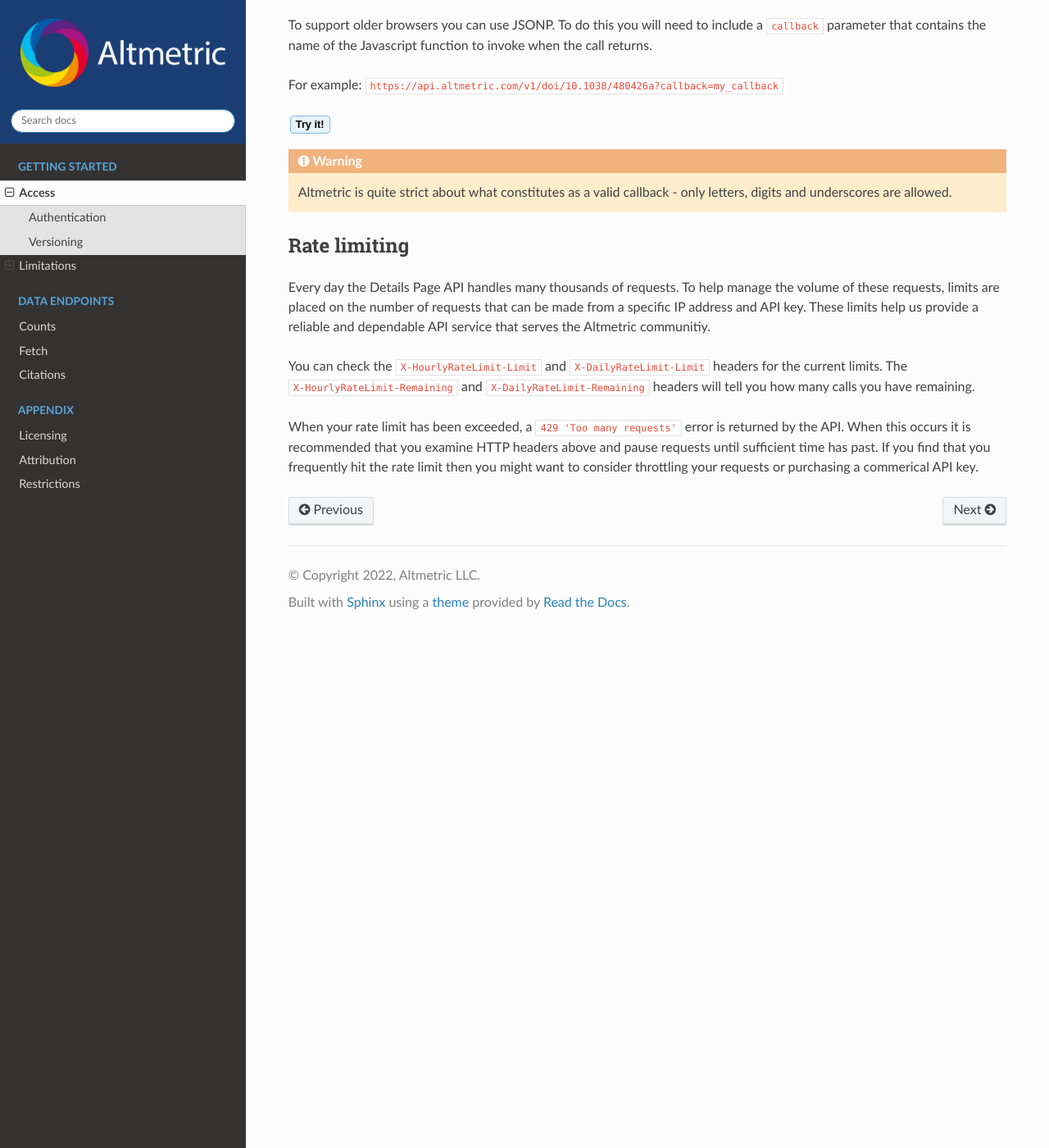
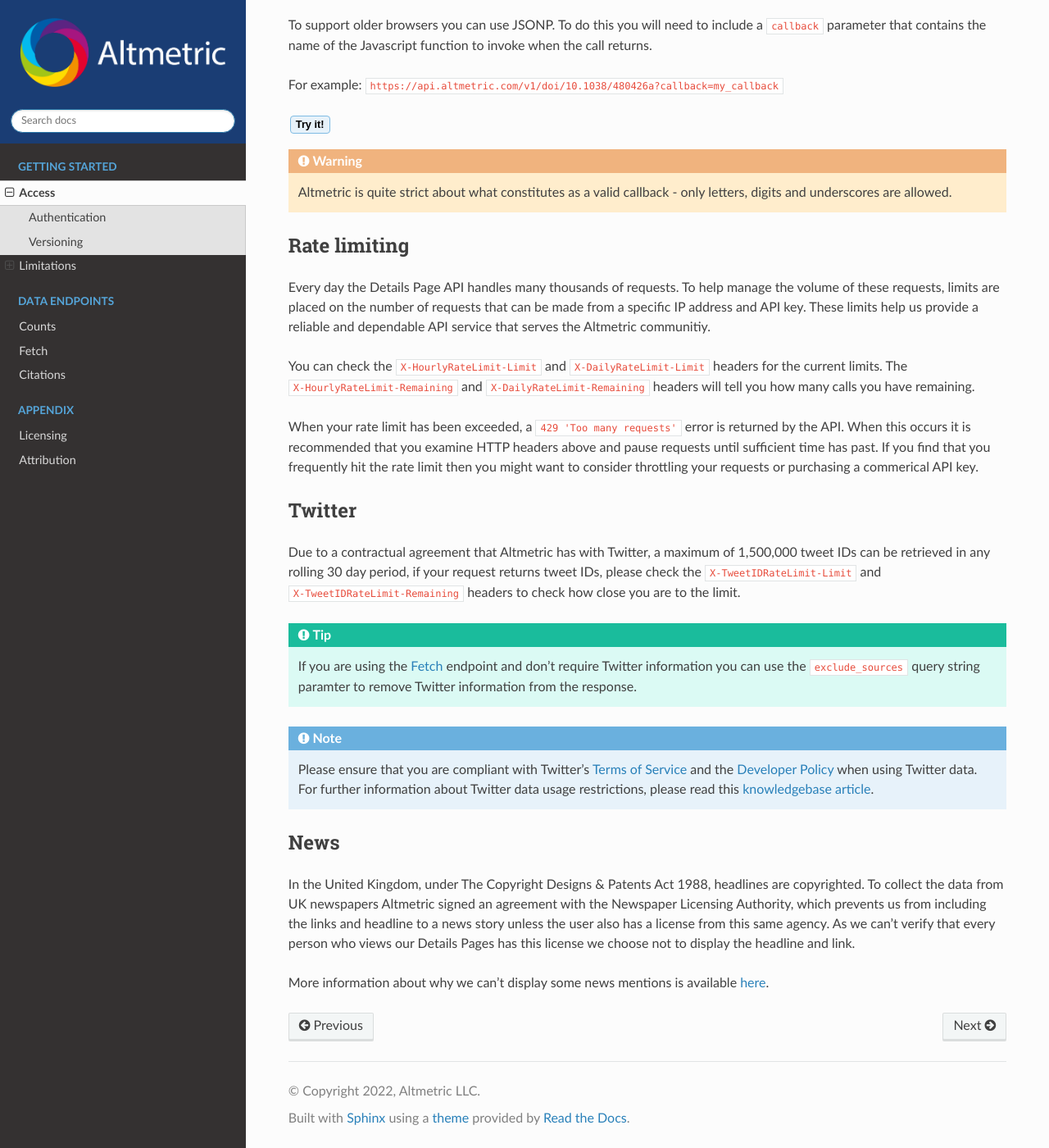
Before and after one commit to mlevans0/altmetric-details-page-api-docs, a Sphinx documentation site: the page built from source/getting-started.rst, in a window 1280 px wide and 1400 px high, scrolled down 1050 px. Shown: the whole window at 82% size. Built offline with Sphinx 7.4.7 and the Read the Docs theme 2.0.0, drawn with Linux system fonts in a browser that asks for light colours.

```diff
--- a/source/attribution.rst
+++ b/source/attribution.rst
@@ -1,3 +1,7 @@
 Attribution
 ===========
-If you use the Altmetric Details Page API in an app or mashup, please attribute us prominently on the page where the data is displayed. Our official branding guidelines include more information on how to credit us appropriately.
+If you use the Altmetric Details Page API in an app or mashup, please attribute us prominently on the page where the data is displayed.
+`Our official branding guidelines <https://help.altmetric.com/support/solutions/articles/6000242619-guide-for-displaying-altmetric-data-on-your-website>`_. include more information on how to credit us appropriately.
+
+If you are a researcher or using Altmetric data in a project you can read more about how to describe Altmetric data or cite Altmetric in research,
+in our `Guide for Describing Altmetric Data in your Publications <https://help.altmetric.com/support/solutions/articles/6000242693-guide-for-describing-altmetric-data-in-publications>`_.
--- a/source/conf.py
+++ b/source/conf.py
@@ -54,7 +54,8 @@
 html_theme_options = {
     'logo_only': True,
     'display_version': False,
-    'navigation_depth': 3,
+    'navigation_depth': -1,
+
 }
 html_logo = 'altmetric-logo-white.png'
 html_css_files = [
--- a/source/getting-started.rst
+++ b/source/getting-started.rst
@@ -64,3 +64,24 @@
 
 When your rate limit has been exceeded, a ``429 'Too many requests'`` error is returned by the API.  When this occurs it is recommended that you examine HTTP headers above and pause requests until
 sufficient time has past. If you find that you frequently hit the rate limit then you might want to consider throttling your requests or purchasing a commerical API key.
+
+Twitter
+=======
+Due to a contractual agreement that Altmetric has with Twitter, a maximum of 1,500,000 tweet IDs can be retrieved in any rolling 30 day period, if your request returns tweet IDs,
+please check the ``X-TweetIDRateLimit-Limit`` and ``X-TweetIDRateLimit-Remaining`` headers to check how close you are to the limit.
+
+.. tip::
+    If you are using the :ref:`Fetch` endpoint and don't require Twitter information you can use the ``exclude_sources`` query string paramter to remove Twitter information from the response.
+
+.. note::
+    Please ensure that you are compliant with Twitter's `Terms of Service <https://twitter.com/en/tos>`_ and the `Developer Policy <https://developer.twitter.com/en/developer-terms/policy.html>`_
+    when using Twitter data. For further information about Twitter data usage restrictions, please read
+    this `knowledgebase article <https://help.altmetric.com/support/solutions/articles/6000242073-twitter-data-available-in-altmetric-s-apis-and-data-exports>`_.
+
+News
+====
+In the United Kingdom, under The Copyright Designs & Patents Act 1988, headlines are copyrighted. To collect the data from UK newspapers Altmetric signed an agreement with the
+Newspaper Licensing Authority, which prevents us from including the links and headline to a news story unless the user also has a license from this same agency. As we can't
+verify that every person who views our Details Pages has this license we choose not to display the headline and link.
+
+More information about why we can't display some news mentions is available `here <https://help.altmetric.com/support/solutions/articles/6000241413-unclickable-links-on-a-detail-page>`_.
--- a/source/index.rst
+++ b/source/index.rst
@@ -32,4 +32,3 @@
 
    licensing
    attribution
-   restrictions
--- a/source/licensing.rst
+++ b/source/licensing.rst
@@ -7,7 +7,7 @@
 * Please attribute the data to Altmetric.com.
 * Do not redistribute the data in bulk.
 
-There are three ways you can access Altmetric’s data via our API:
+There are three ways you can access Altmetric's data via our API:
 
 For scientometrics research
 ---------------------------
```
Also changed, not shown: source/data-endpoints-citations.rst (+5 -80 lines), source/restrictions.rst (deleted, +0 -23 lines).
